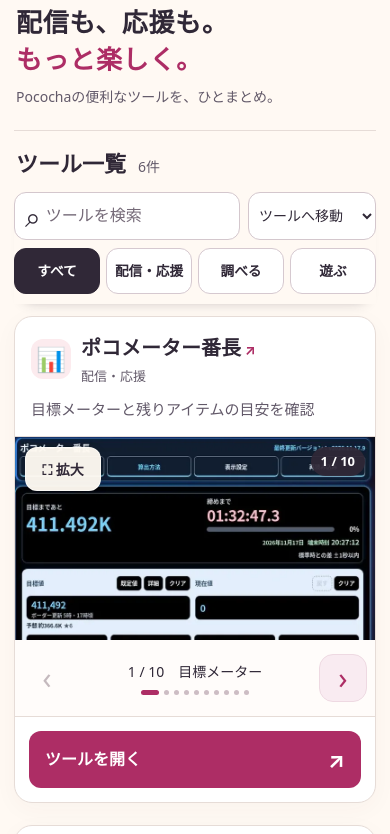
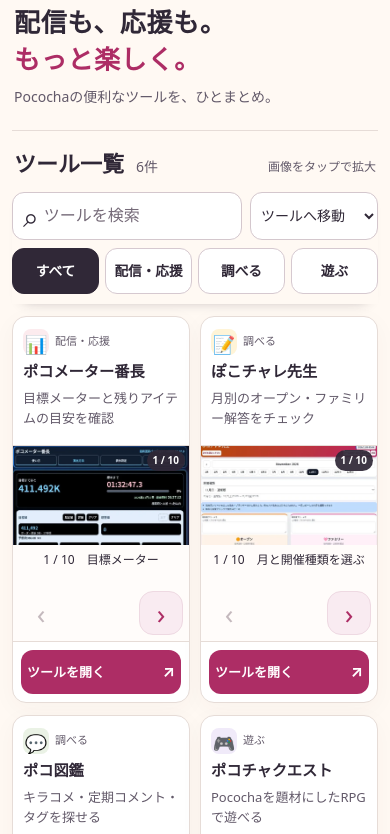
Before and after one commit to Yoshi2026s/pococha-tools, a plain HTML site: page index.html in a window 390 px wide. Shown: the part 99-933 px from the top of the page. Drawn offline with Linux system fonts and the light colour scheme.

Commit message:
Use compact two-column tool cards on phones

```diff
--- a/admin.html
+++ b/admin.html
@@ -1,4 +1,4 @@
-<!doctype html><html lang="ja"><head><meta charset="utf-8"><meta name="viewport" content="width=device-width,initial-scale=1,viewport-fit=cover"><meta name="robots" content="noindex,nofollow"><meta name="referrer" content="no-referrer"><meta http-equiv="Content-Security-Policy" content="default-src 'self'; script-src 'self'; style-src 'self'; connect-src 'self' https://api.github.com; img-src 'self'; object-src 'none'; base-uri 'none'; form-action 'none'"><title>管理者 | ポコツール広場</title><link rel="icon" href="favicon.svg"><link rel="stylesheet" href="style.css?v=6"><script src="admin.js" defer></script></head><body><header class="site-header wrap"><a class="brand" href="./"><span class="brand-icon" aria-hidden="true">P<span>✦</span></span><span>ポコツール広場<small>by Yoshi2026s</small></span></a><a class="admin-link" href="./">公開ページへ ↗</a></header><main class="wrap admin-main"><p class="eyebrow">ADMINISTRATION</p><h1>ツールの公開設定</h1><p>ツールごとに、この広場への掲載を切り替えられます。</p><p class="admin-notice">「非公開」はこの広場からの非表示です。リンク先ツールの利用や、公開リポジトリのソースへのアクセスは制限しません。リンク先の停止・認証が必要な場合は、各ツール側で設定してください。</p>
+<!doctype html><html lang="ja"><head><meta charset="utf-8"><meta name="viewport" content="width=device-width,initial-scale=1,viewport-fit=cover"><meta name="robots" content="noindex,nofollow"><meta name="referrer" content="no-referrer"><meta http-equiv="Content-Security-Policy" content="default-src 'self'; script-src 'self'; style-src 'self'; connect-src 'self' https://api.github.com; img-src 'self'; object-src 'none'; base-uri 'none'; form-action 'none'"><title>管理者 | ポコツール広場</title><link rel="icon" href="favicon.svg"><link rel="stylesheet" href="style.css?v=7"><script src="admin.js" defer></script></head><body><header class="site-header wrap"><a class="brand" href="./"><span class="brand-icon" aria-hidden="true">P<span>✦</span></span><span>ポコツール広場<small>by Yoshi2026s</small></span></a><a class="admin-link" href="./">公開ページへ ↗</a></header><main class="wrap admin-main"><p class="eyebrow">ADMINISTRATION</p><h1>ツールの公開設定</h1><p>ツールごとに、この広場への掲載を切り替えられます。</p><p class="admin-notice">「非公開」はこの広場からの非表示です。リンク先ツールの利用や、公開リポジトリのソースへのアクセスは制限しません。リンク先の停止・認証が必要な場合は、各ツール側で設定してください。</p>
 <section id="login-panel" class="panel" aria-labelledby="login-title"><h2 id="login-title">管理者認証</h2><p>Yoshi2026sのGitHubトークンで認証します。トークンはGitHub APIへの通信にだけ使用し、このタブを閉じると破棄します。</p><form id="login-form"><label for="token">GitHub Fine-grained personal access token</label><input type="password" id="token" name="token" required autocomplete="off" spellcheck="false" placeholder="github_pat_…"><button class="primary" id="login" type="submit">管理者として認証</button></form><details><summary>初回の設定方法</summary><ol><li><a href="https://github.com/settings/personal-access-tokens/new" target="_blank" rel="noopener noreferrer">GitHubでFine-grained tokenを作成 ↗</a></li><li>Resource ownerはYoshi2026s。Repository accessは「Only select repositories」で「pococha-tools」だけを選択します。</li><li>Repository permissionsの「Contents」を「Read and write」に設定し、短い有効期限を選んで発行します。</li><li>トークンを上の欄に入力します。チャットやソースコードへ貼り付けないでください。</li></ol><p>トークンを使わず管理する場合は、<a href="https://github.com/Yoshi2026s/pococha-tools/edit/main/tools.json" target="_blank" rel="noopener noreferrer">GitHubの編集画面 ↗</a>で各ツールのpublicをtrue（公開）／false（非公開）に変更してコミットできます。GitHubへのログインと書き込み権限が必要です。</p></details></section>
 <p id="admin-status" class="status" role="status" aria-live="polite"></p>
 <section id="dashboard" class="panel" hidden aria-labelledby="dashboard-title"><div class="admin-top"><h2 id="dashboard-title">掲載状態</h2><button id="logout" class="secondary" type="button">ログアウト</button></div><p>ボタンを押すと保存します。公開ページへの反映には通常1〜数分かかります。</p><div id="admin-list"></div></section>
--- a/index.html
+++ b/index.html
@@ -4,7 +4,7 @@
 <meta charset="utf-8"><meta name="viewport" content="width=device-width,initial-scale=1,viewport-fit=cover">
 <meta name="description" content="配信も、応援も、もっと楽しく。Yoshi2026sのPococha関連ツールをまとめました。">
 <meta name="theme-color" content="#fff9f3"><title>ポコツール広場 | Yoshi2026s</title>
-<link rel="icon" href="favicon.svg" type="image/svg+xml"><link rel="stylesheet" href="style.css?v=6"><script src="app.js?v=6" defer></script>
+<link rel="icon" href="favicon.svg" type="image/svg+xml"><link rel="stylesheet" href="style.css?v=7"><script src="app.js?v=6" defer></script>
 </head>
 <body>
 <a class="skip" href="#tools">ツール一覧へ</a>
@@ -14,7 +14,7 @@
 <div class="hero-copy"><p class="eyebrow"><span></span> YOUR POCOCHA TOOLBOX</p><h1 id="hero-title">配信も、応援も。<br><span>もっと楽しく。</span></h1><p class="intro">Pocochaの便利なツールを、ひとまとめ。</p><a class="primary" href="#tools">ツールを見つける <span aria-hidden="true">↓</span></a></div>
 <div class="hero-art" aria-hidden="true"><div class="orbit"></div><span class="spark s1">✦</span><span class="spark s2">✧</span><span class="art-tile tile-chart">📊</span><span class="art-tile tile-game">🎮</span><span class="art-tile tile-chat">💬</span><div class="center-bubble">P<span>♡</span></div><span class="art-caption">毎日の「好き」を、応援。</span></div>
 </section>
-<section id="tools" class="tools-section" aria-labelledby="tools-title"><div class="section-heading"><div><p class="eyebrow">FIND YOUR FAVORITE</p><h2 id="tools-title">ツール一覧<span id="count" class="count" aria-live="polite"></span></h2></div><p>画像をタップで拡大・左右にスワイプで切り替え</p></div>
+<section id="tools" class="tools-section" aria-labelledby="tools-title"><div class="section-heading"><div><p class="eyebrow">FIND YOUR FAVORITE</p><h2 id="tools-title">ツール一覧<span id="count" class="count" aria-live="polite"></span></h2></div><p>画像をタップで拡大<span class="gallery-swipe-hint">・左右にスワイプで切り替え</span></p></div>
 <div class="toolbar"><div class="search-row"><label class="search"><span aria-hidden="true">⌕</span><input id="search" type="search" aria-label="ツール名・用途で検索" placeholder="ツールを検索" enterkeyhint="search" autocomplete="off"></label><label class="jump"><span class="sr-only">ツールへ直接移動</span><select id="tool-jump" aria-label="ツールへ直接移動"><option value="">ツールへ移動</option></select></label></div><div class="filters" role="group" aria-label="カテゴリで絞り込み"><button type="button" class="filter active" aria-pressed="true" data-category="すべて">すべて</button><button type="button" class="filter" aria-pressed="false" data-category="配信・応援">配信・応援</button><button type="button" class="filter" aria-pressed="false" data-category="調べる">調べる</button><button type="button" class="filter" aria-pressed="false" data-category="遊ぶ">遊ぶ</button></div></div>
 <p id="status" class="status" role="status">ツールを読み込んでいます…</p><div id="grid" class="grid"></div><button id="retry" class="secondary" hidden>もう一度読み込む</button><noscript><p>ツール一覧の表示にはJavaScriptを有効にしてください。</p></noscript>
 </section>
--- a/style.css
+++ b/style.css
@@ -182,7 +182,7 @@ html.viewer-open, body.viewer-open { overflow: hidden; }
 }
 @media (min-width: 1001px) { .card-content { min-height: 128px; } }
 @media (max-width: 600px) {
-  .wrap { width: calc(100% - 28px); }
+  .wrap { width: calc(100% - 24px); }
   .site-header { padding-block: 12px; gap: 8px; }
   .brand { font-size: 16px; gap: 10px; }
   .brand-icon { flex-basis: 36px; height: 36px; border-radius: 12px; font-size: 25px; }
@@ -204,16 +204,30 @@ html.viewer-open, body.viewer-open { overflow: hidden; }
   .jump select { font-size: 14px; padding-inline: 6px; }
   .filters { gap: 6px; }
   .filter { min-height: 46px; padding: 8px 0; font-size: clamp(12px, 3.5vw, 14px); white-space: nowrap; }
-  .grid { grid-template-columns: minmax(0, 1fr); gap: 22px; }
-  .card { border-radius: 18px; scroll-margin-top: calc(var(--toolbar-height, 124px) + 12px); }
-  .card-content { padding: 16px 16px 14px; }
-  .card h3 { font-size: 20px; }
-  .card-content > p { font-size: 15px; margin-top: 10px; line-height: 1.75; }
-  .category { font-size: 13px; }
-  .gallery-caption { font-size: 14px; }
-  .gallery-controls { padding: 8px; gap: 6px; }
-  .card-footer { padding: 14px; }
-  .card-bottom { min-height: 52px; font-size: 16px; }
+  .section-heading { gap: 8px; }
+  .section-heading > p { display: block; font-size: 12px; line-height: 1.5; }
+  .gallery-swipe-hint { display: none; }
+  .grid { grid-template-columns: repeat(2, minmax(0, 1fr)); gap: 12px 10px; }
+  .card { border-radius: 14px; scroll-margin-top: calc(var(--toolbar-height, 124px) + 12px); }
+  .card-content { flex: 1; min-height: 128px; padding: 12px 10px; }
+  .card-top { grid-template-columns: 26px minmax(0, 1fr); gap: 5px 6px; }
+  .tool-icon { grid-column: 1; grid-row: 1; width: 26px; height: 26px; border-radius: 8px; font-size: 18px; }
+  .card h3 { grid-column: 1 / -1; grid-row: 2; font-size: clamp(14px, 3.9vw, 16px); line-height: 1.45; }
+  .card h3 a::after { content: none; }
+  .card-content > p { font-size: 13px; margin-top: 6px; line-height: 1.6; }
+  .category { grid-column: 2; grid-row: 1; font-size: 11px; }
+  .gallery-expand { display: none; }
+  .gallery-count { top: 4px; right: 4px; padding: 2px 6px; font-size: 10px; }
+  .preview-note { right: 4px; bottom: 4px; padding: 1px 4px; font-size: 9px; line-height: 1.4; }
+  .gallery-controls { grid-template-columns: repeat(2, minmax(0, 1fr)); min-height: 0; padding: 6px; gap: 4px; }
+  .gallery-middle { display: contents; }
+  .gallery-caption { grid-column: 1 / -1; grid-row: 1; min-height: 3em; margin: 0; font-size: 12px; line-height: 1.5; }
+  .gallery-dots { display: none; }
+  .gallery-arrow { grid-column: 1; grid-row: 2; width: 44px; height: 44px; font-size: 28px; }
+  .gallery-arrow:last-child { grid-column: 2; justify-self: end; }
+  .card-footer { margin-top: 0; padding: 8px; }
+  .card-bottom { min-height: 44px; gap: 4px; padding: 8px 6px; font-size: 13px; }
+  .card-bottom > span:last-child { font-size: 16px; }
   .note { padding: 18px; gap: 12px; }
   .note strong { font-size: 14px; }
   .note p { font-size: 13px; }
```
Also changed, not shown: docs/mobile-two-columns.webp (added), 1 other file.
